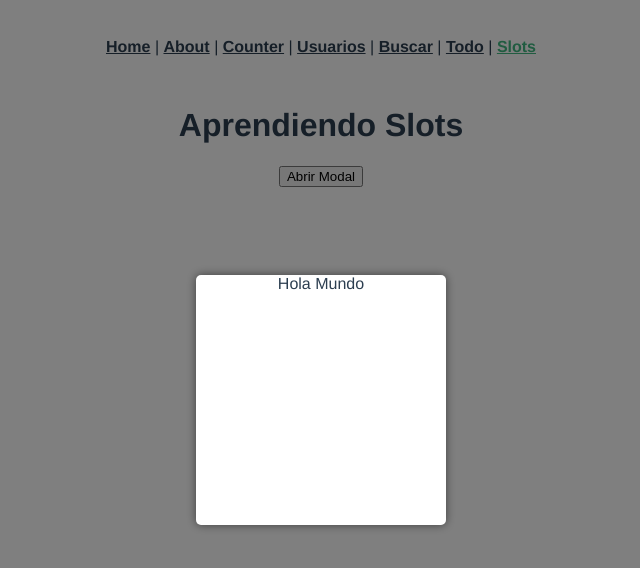
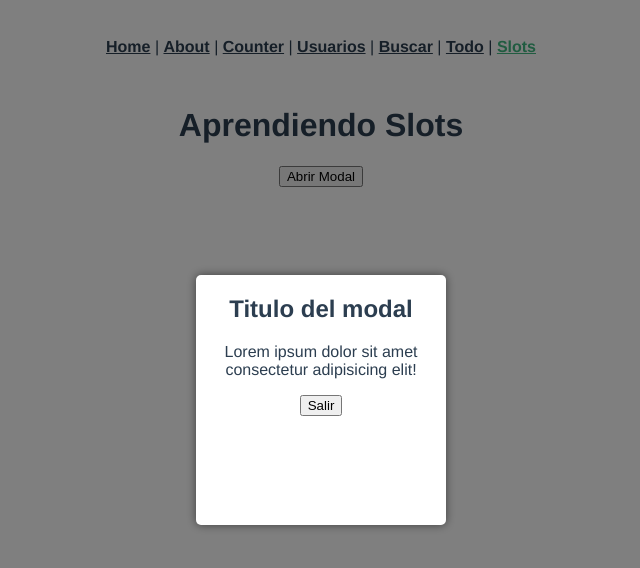
Before and after one commit to jparrot92/compo-api, a Vue app: page /#/slots in a window 1280 px wide. Shown: the top 568 px of the page, without its empty margins (319-959 px from the left). Built offline with nearby package versions, Linux system fonts and the light colour scheme.

Commit message:
Slots y NamedSlots

```diff
--- a/src/components/Modal.vue
+++ b/src/components/Modal.vue
@@ -1,14 +1,26 @@
 <template>
     <div class="modal-background fade-in">
         <div class="modal-container">
-            Hola Mundo
+
+            <slot name="header" />
+            <slot name="body" />
+            <slot name="footer" />
+
+            <!-- <slot/> -->
+            <!-- <slot>
+                <div class="center">
+                    Esto aparecerá si no tenemos contenido
+                </div>
+            </slot> -->
         </div>
     </div>
 </template>
 
 <script>
 export default {
+    setup(props, context){
 
+    }
 }
 </script>
 
--- a/src/views/CustomSlots.vue
+++ b/src/views/CustomSlots.vue
@@ -2,7 +2,22 @@
     <h1>Aprendiendo Slots</h1>
     <button>Abrir Modal</button>
 
-    <Modal />
+    <modal>
+        <!-- <h2>Titulo del modal</h2>
+        <p>Lorem ipsum, dolor sit amet consectetur adipisicing elit!</p>
+        <button>Salir</button> -->
+        <template v-slot:body>
+            <p>Lorem ipsum dolor sit amet consectetur adipisicing elit!</p>
+        </template>
+
+        <template v-slot:footer>
+            <button @click="closeModal">Salir</button>
+        </template>
+
+        <template v-slot:header>
+            <h2>Titulo del modal</h2>
+        </template>
+    </modal>
 </template>
 
 <script>
```
